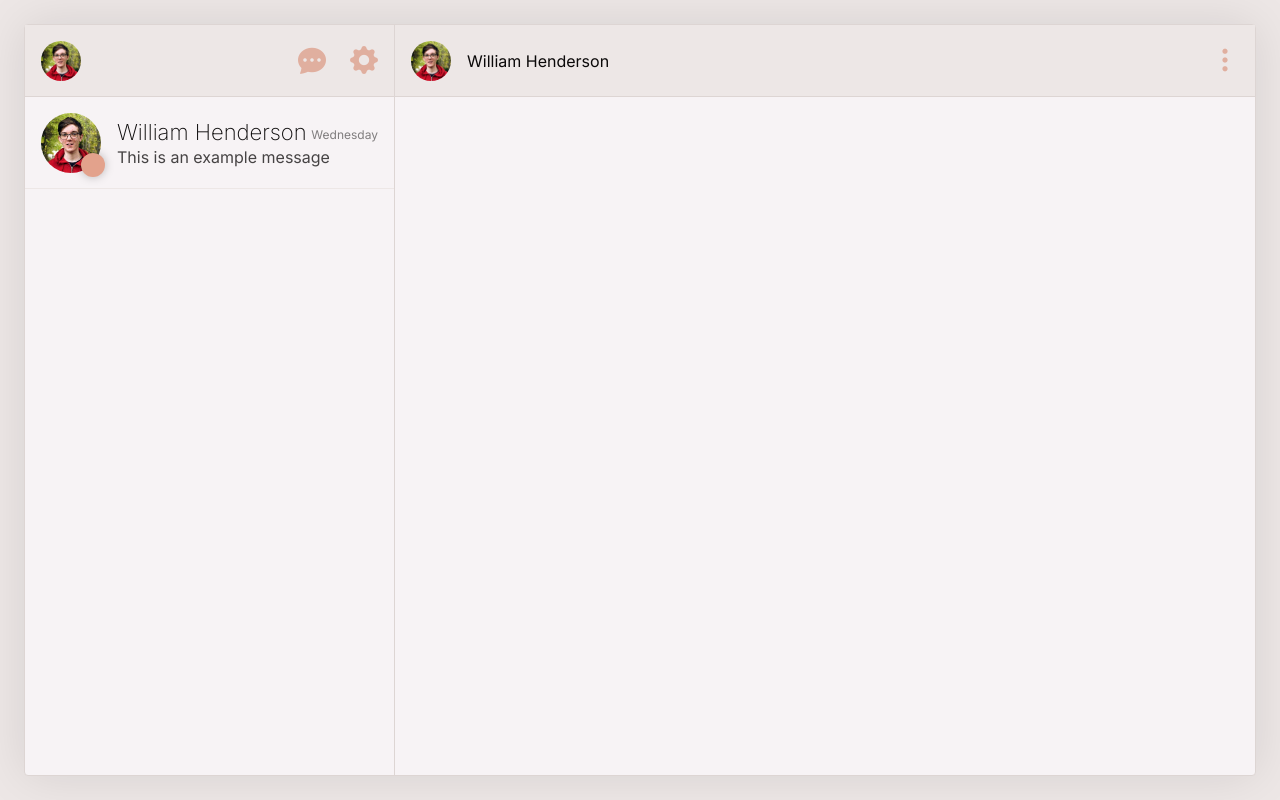
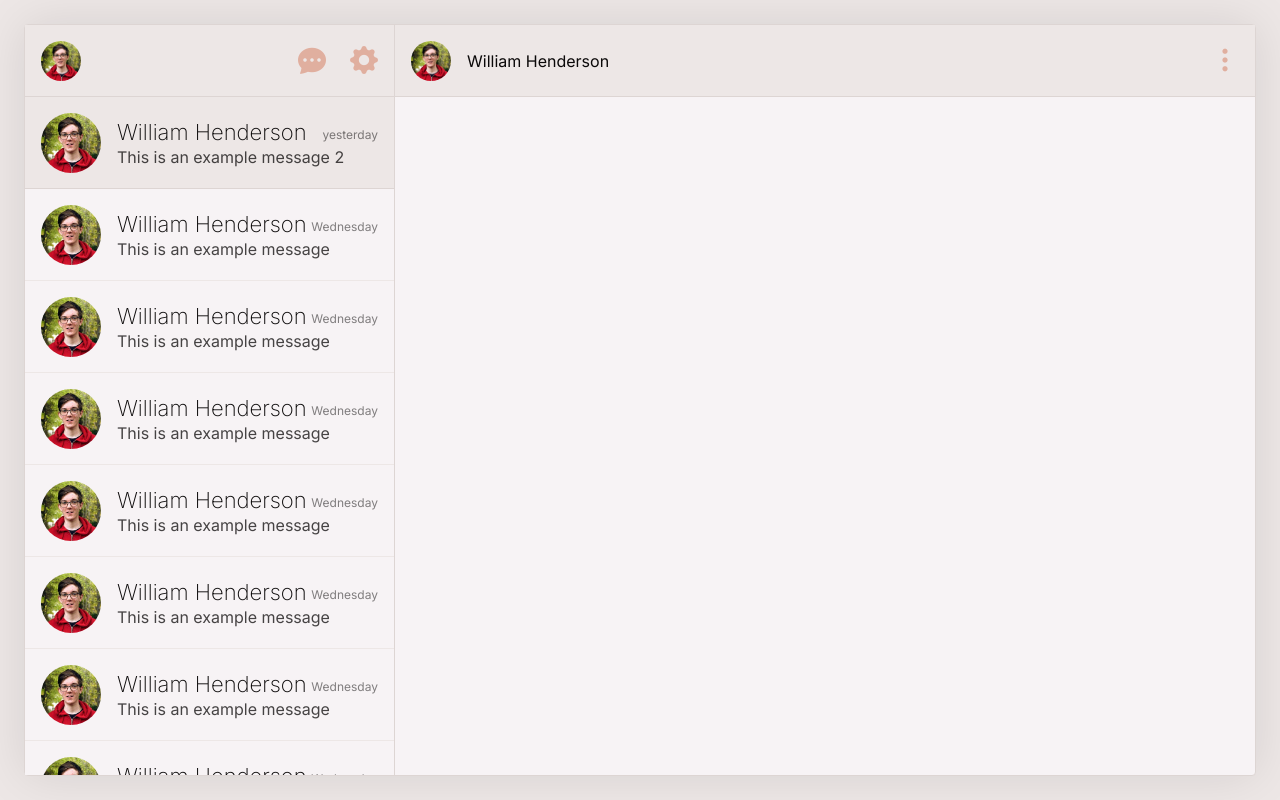
Before and after one commit to w-henderson/Communicate, a React (Create React App) app: page / in a window 1280 px wide. Built offline with nearby package versions, Linux system fonts and the light colour scheme.

Commit message:
Allowed for multiple chats and highlighted active

```diff
--- a/src/App.tsx
+++ b/src/App.tsx
@@ -9,7 +9,8 @@ import Chats from './components/Chats';
 
 interface AppState {
   user: User | null,
-  chats: Chat[]
+  chats: Chat[],
+  activeChat: FullChat
 };
 
 class App extends React.Component<{}, AppState> {
@@ -22,20 +23,40 @@ class App extends React.Component<{}, AppState> {
     };
 
     // Set a virtual message for debugging before we add FBRTDB
+    let chat = {
+      recipient: user,
+      id: "bd18e35b-961e-4393-95e3-36c7bc59f2f5",
+      mostRecentMessage: {
+        content: "This is an example message",
+        sender: user,
+        timestamp: 1617794712076,
+        readUsers: [user]
+      }
+    };
+
+    let message = {
+      content: "This is an example message 2",
+      sender: user,
+      timestamp: 1617894712076,
+      readUsers: [user]
+    };
+
+    let otherChat = {
+      recipient: user,
+      id: "bd18e35b-961e-4393-95e3-36c7bc59f2f6",
+      mostRecentMessage: message
+    };
+
     this.setState({
       user,
       chats: [
-        {
-          recipient: user,
-          id: "bd18e35b-961e-4393-95e3-36c7bc59f2f5",
-          mostRecentMessage: {
-            content: "This is an example message",
-            sender: user,
-            timestamp: 1617794712076,
-            readUsers: []
-          }
-        }
-      ]
+        otherChat, chat, chat, chat, chat, chat, chat, chat, chat, chat
+      ],
+      activeChat: {
+        recipient: user,
+        id: "bd18e35b-961e-4393-95e3-36c7bc59f2f6",
+        messages: [message]
+      }
     });
   }
 
@@ -44,8 +65,8 @@ class App extends React.Component<{}, AppState> {
       return (
         <div className="App">
           <Menu user={this.state.user} />
-          <ConversationHeader recipientUser={this.state.user} />
-          <Chats chats={this.state.chats} user={this.state.user} />
+          <ConversationHeader recipientUser={this.state.activeChat.recipient} />
+          <Chats chats={this.state.chats} user={this.state.user} activeID={this.state.activeChat.id} />
           <Conversation />
         </div>
       );
--- a/src/components/ChatPreview.tsx
+++ b/src/components/ChatPreview.tsx
@@ -3,19 +3,22 @@ import humanize from '../DateHumanizer';
 
 interface ChatPreviewProps {
   chat: Chat,
-  user: User | null
+  user: User | null,
+  active: boolean
 }
 
 class ChatPreview extends React.Component<ChatPreviewProps> {
   render() {
+    let unread = this.props.user !== null && !this.props.chat.mostRecentMessage.readUsers.includes(this.props.user);
+
     return (
-      <div className="ChatPreview">
-        <img src={this.props.chat.recipient.profilePicture} alt="Recipient profile picture" />
-        <span className="recipientName">{this.props.chat.recipient.name}</span>
+      <div className={this.props.active ? "ChatPreview active" : "ChatPreview"}>
+        <img src={this.props.chat.recipient.profilePicture} alt="Recipient profile" />
+        <span className={unread ? "recipientName unread" : "recipientName"}>{this.props.chat.recipient.name}</span>
         <span className="latestMessage">{this.props.chat.mostRecentMessage.content}</span>
         <span className="messageDate">{humanize(new Date(this.props.chat.mostRecentMessage.timestamp))}</span>
 
-        {(this.props.user !== null && !this.props.chat.mostRecentMessage.readUsers.includes(this.props.user)) &&
+        {unread &&
           <span className="unreadBubble"></span>
         }
       </div>
--- a/src/components/Chats.tsx
+++ b/src/components/Chats.tsx
@@ -4,7 +4,8 @@ import '../styles/Chats.scss';
 
 interface ChatsProps {
   user: User | null,
-  chats: Chat[]
+  chats: Chat[],
+  activeID: string
 }
 
 class Chats extends React.Component<ChatsProps> {
@@ -12,7 +13,7 @@ class Chats extends React.Component<ChatsProps> {
     return (
       <div className="Chats">
         {this.props.chats.map((value, index) =>
-          <ChatPreview chat={value} user={this.props.user} key={index} />
+          <ChatPreview chat={value} user={this.props.user} key={index} active={this.props.activeID === value.id} />
         )}
       </div>
     );
--- a/src/components/ConversationHeader.tsx
+++ b/src/components/ConversationHeader.tsx
@@ -12,7 +12,7 @@ class ConversationHeader extends React.Component<ConversationHeaderProps> {
     if (this.props.recipientUser !== null) {
       return (
         <div className="ConversationHeader">
-          <img src={this.props.recipientUser.profilePicture} alt="Recipient profile picture" />
+          <img src={this.props.recipientUser.profilePicture} alt="Recipient profile" />
           <span>{this.props.recipientUser.name}</span>
           <Icon>three-dots-vertical</Icon>
         </div>
--- a/src/components/Menu.tsx
+++ b/src/components/Menu.tsx
@@ -10,7 +10,7 @@ class Menu extends React.Component<MenuProps> {
   render() {
     return (
       <div className="Menu">
-        <img src={this.props.user?.profilePicture} alt="Profile picture" />
+        <img src={this.props.user?.profilePicture} alt="Profile" />
         <div>
           <Icon>chat-dots-fill</Icon>
           <Icon>gear-fill</Icon>
--- a/src/index.scss
+++ b/src/index.scss
@@ -6,9 +6,11 @@ body {
 
   --accent: #CF5C36;
   --accent-light: #E3A28C;
+  --lightest: #F7F3F5;
+  --light: #EDE7E6;
   --mid: #DDD5D3;
-  --light: #EDE7E6;
-  --lightest: #F7F3F5;
+  --dark: #C7BCB9;
+  --darker: #b1a6a3;
   --darkest: #0B0909;
 
   --shadow-wide: 0 0 50px rgba(0, 0, 0, 0.1);
--- a/src/styles/Chats.scss
+++ b/src/styles/Chats.scss
@@ -1,8 +1,27 @@
 div.Chats {
   grid-row: 2;
   grid-column: 1;
+  overflow-y: auto;
+
+  &::-webkit-scrollbar {
+    width: 6px;
+  }
+
+  &::-webkit-scrollbar-track {
+    background-color: var(--light);
+    border-radius: 0px;
+  }
+
+  &::-webkit-scrollbar-thumb {
+    background-color: var(--mid);
+    border-radius: 0px;
+
+    &:hover { background-color: var(--dark); }
+    &:active { background-color: var(--darker); }
+  }
 
   div.ChatPreview {
+    position: relative;
     height: 92px;
     padding: 16px;
     width: 100%;
@@ -11,7 +30,7 @@ div.Chats {
     transition: background-color 150ms, border-bottom 150ms;
     cursor: pointer;
 
-    &:hover {
+    &:hover, &.active {
       background-color: var(--light);
       border-bottom: 1px solid var(--mid);
     }
@@ -38,7 +57,8 @@ div.Chats {
 
     span.unreadBubble {
       position: absolute;
-      transform: translate(40px, 40px);
+      top: 54px;
+      left: 54px;
 
       display: block;
       width: 24px;
@@ -56,6 +76,10 @@ div.Chats {
       font-weight: 200;
       align-self: end;
       margin-left: 16px;
+
+      &.unread {
+        font-weight: 400;
+      }
     }
 
     span.messageDate {
```
